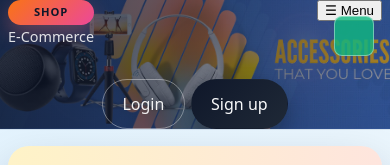
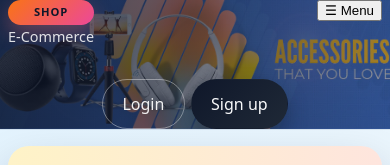
Before and after one commit to jatin-glitch/e-commerce-web, a React (Vite) app in the folder frontend/: page / in a window 390 px wide. Shown: the top 165 px of the page. Built offline with nearby package versions, Linux system fonts and the light colour scheme; no server answers.

Commit message:
Revert hamburger button to featured products section (remove fixed positioning)

```diff
--- a/frontend/src/index.css
+++ b/frontend/src/index.css
@@ -1452,17 +1452,19 @@ img {
 
   .hamburger-btn {
     display: block;
-    position: absolute;
-    top: 1rem;
-    right: 1rem;
+    position: relative;
+    top: 0;
+    right: auto;
+    left: 0;
+    margin: 0;
+    z-index: 1001;
     background: rgba(16, 185, 129, 0.8);
     border: 1px solid rgba(255, 255, 255, 0.4);
     border-radius: 0.5rem;
     padding: 0.5rem 1rem;
     color: white;
     font-size: 0.9rem;
-    cursor: pointer;
-    z-index: 1001;
+    min-height: 44px; /* iOS touch target minimum */
   }
 
   .mobile-nav-menu {
@@ -1573,10 +1575,10 @@ img {
 /* Move mobile menu button to right corner in mobile view */
 @media (max-width: 600px) {
   .hamburger-btn {
-    position: fixed;
-    top: 1rem;
-    right: 1rem;
-    left: auto;
+    position: relative;
+    top: 0;
+    right: auto;
+    left: 0;
     margin: 0;
     z-index: 1001;
     width: 40px;
```
